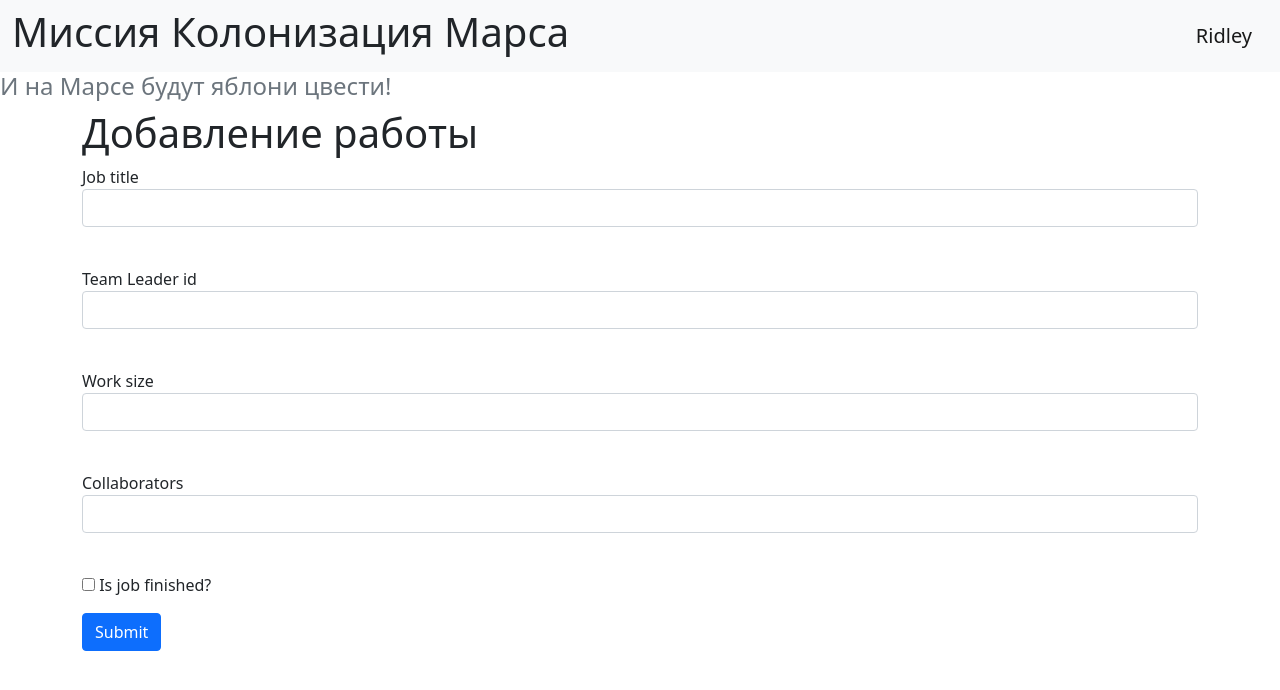
After one commit to dark-miror/MarsOne, a Flask app: page /jobs in a window 1280 px wide. The commit adds this page. Shown: the top 690 px of the page. Run offline with Flask 2, Linux system fonts and the light colour scheme; a user stored in the database is signed in.

Commit message:
Добавление работ

```diff
--- /dev/null
+++ b/forms/edit_jobs.py
@@ -0,0 +1,12 @@
+from flask_wtf import FlaskForm
+from wtforms import StringField, IntegerField
+from wtforms import BooleanField, SubmitField
+
+
+class JobsForm(FlaskForm):
+    job = StringField("Job title")
+    team_leader = StringField("Team Leader id")
+    work_size = IntegerField("Work size")
+    collaborators = StringField("Collaborators")
+    is_finished = BooleanField("Is job finished?")
+    submit = SubmitField('Submit')
--- a/main.py
+++ b/main.py
@@ -9,6 +9,7 @@ from data.users import User
 
 from forms.register import RegisterForm
 from forms.login import LoginForm
+from forms.edit_jobs import JobsForm
 
 app = Flask(__name__)
 login_manager = LoginManager()
@@ -19,35 +20,6 @@ app.config['SECRET_KEY'] = 'yandexlyceum_secret_key'
 def clear_table(table):
     db_sess = db_session.create_session()
     db_sess.query(table).filter().delete()
-    db_sess.commit()
-
-
-def new_person(surname, name, age, position, speciality, address, email):
-    user = User()
-    user.surname = surname
-    user.name = name
-    user.age = age
-    user.position = position
-    user.speciality = speciality
-    user.address = address
-    user.email = email
-
-    db_sess = db_session.create_session()
-    db_sess.add(user)
-    db_sess.commit()
-
-
-def new_job(team_leader, job, work_size, collaborators, start_date=dt.now(), is_finished=False):
-    jobs = Jobs()
-    jobs.team_leader = team_leader
-    jobs.job = job
-    jobs.work_size = work_size
-    jobs.collaborators = collaborators
-    jobs.start_date = start_date
-    jobs.is_finished = is_finished
-
-    db_sess = db_session.create_session()
-    db_sess.add(jobs)
     db_sess.commit()
 
 
@@ -117,5 +89,25 @@ def reqister():
     return render_template('register.html', form=form)
 
 
+@app.route('/jobs',  methods=['GET', 'POST'])
+@login_required
+def add_news():
+    form = JobsForm()
+    if form.validate_on_submit():
+        db_sess = db_session.create_session()
+        job = Jobs(
+            team_leader=form.team_leader.data,
+            job=form.job.data,
+            work_size=form.work_size.data,
+            collaborators=form.collaborators.data,
+            is_finished=form.is_finished.data
+        )
+        db_sess.add(job)
+        db_sess.merge(current_user)
+        db_sess.commit()
+        return redirect('/')
+    return render_template('jobs.html', form=form)
+
+
 if __name__ == '__main__':
     main()
--- a/templates/index.html
+++ b/templates/index.html
@@ -3,6 +3,9 @@
 {% block content %}
     <br>
     <h2>Works log</h2>
+    {% if current_user.is_authenticated %}
+        <a href="/jobs" class="btn btn-secondary">Добавить работу</a>
+    {% endif %}
     {% for item in jobs%}
     <br>
     <h3>Action # {{item.id}}</h3>
--- /dev/null
+++ b/templates/jobs.html
@@ -0,0 +1,50 @@
+{% extends "base.html" %}
+
+{% block content %}
+<h1>Добавление работы</h1>
+<form action="" method="post">
+    {{ form.hidden_tag() }}
+    <p>
+        {{ form.job.label }}<br>
+        {{ form.job(class="form-control") }}<br>
+        {% for error in form.job.errors %}
+            <p content="alert alert-danger" role="alert">
+                {{ error }}
+            </p>
+        {% endfor %}
+    </p>
+    <p>
+        {{ form.team_leader.label }}<br>
+        {{ form.team_leader(class="form-control") }}<br>
+        {% for error in form.team_leader.errors %}
+            <p class="alert alert-danger" role="alert">
+                {{ error }}
+            </p>
+        {% endfor %}
+    </p>
+    <p>
+        {{ form.work_size.label }}<br>
+        {{ form.work_size(class="form-control") }}<br>
+        {% for error in form.work_size.errors %}
+            <p content="alert alert-danger" role="alert">
+                {{ error }}
+            </p>
+        {% endfor %}
+    </p>
+    <p>
+        {{ form.collaborators.label }}<br>
+        {{ form.collaborators(class="form-control") }}<br>
+        {% for error in form.collaborators.errors %}
+            <p content="alert alert-danger" role="alert">
+                {{ error }}
+            </p>
+        {% endfor %}
+    </p>
+    <p>
+        {{ form.is_finished() }}
+        {{ form.is_finished.label }}<br>
+    </p>
+    <p>{{ form.submit(type="submit", class="btn btn-primary") }}</p>
+    {{message}}
+</form>
+{% endblock %}
```
Also changed, not shown: db/mars.db.
